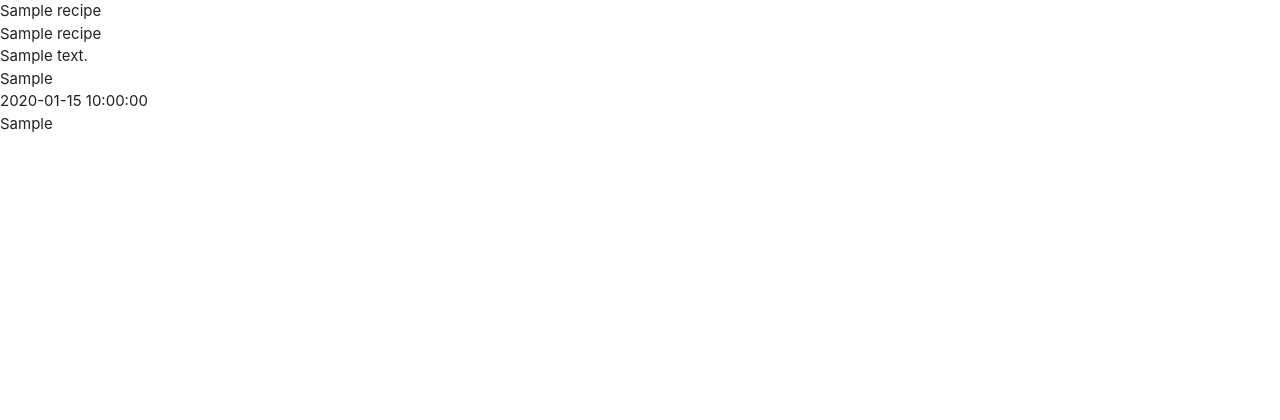
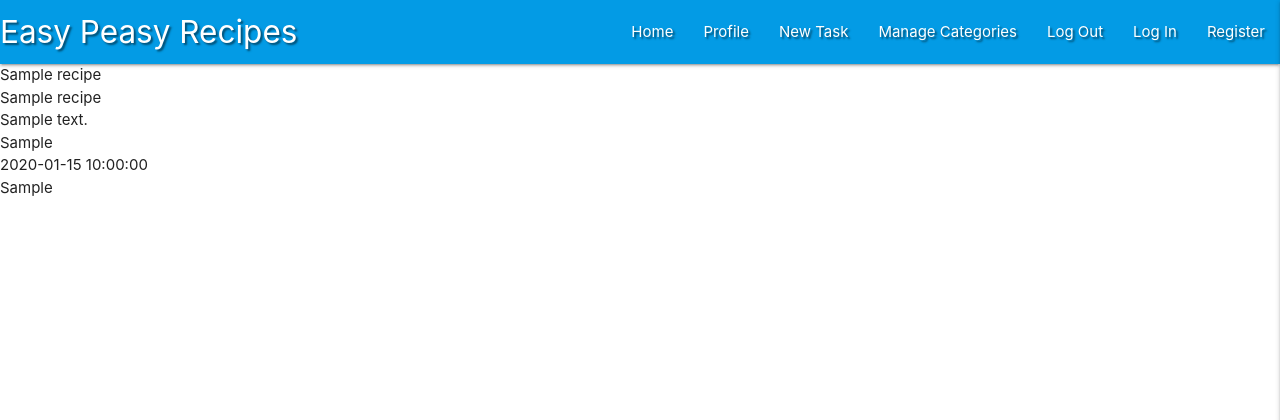
Before and after one commit to jay-o-sullivan/ms3-project, a Flask app: page / in a window 1280 px wide. Shown: the top 420 px of the page. Run offline with Flask 2, Linux system fonts and the light colour scheme; a database or web service that is not in the repository returns one stand-in record (values such as "Sample title"); some libraries are stand-ins or nearby versions.

Commit message:
Add Materialize Navbar and Sidenav

```diff
--- a/static/css/style.css
+++ b/static/css/style.css
@@ -0,0 +1,3 @@
+.text-shadow {
+    text-shadow: 2px 2px 2px rgba(0, 0, 0, 0.5);
+}
--- a/static/js/script.js
+++ b/static/js/script.js
@@ -0,0 +1,20 @@
+/*
+    jQuery for MaterializeCSS initialization
+*/
+
+$(document).ready(function () {
+    $(".sidenav").sidenav({edge: "right"});
+});
+
+
+
+
+
+/*
+    vanilla JavaScript for MaterializeCSS initialization
+*/
+
+// document.addEventListener('DOMContentLoaded', function () {
+//     let sidenavs = document.querySelectorAll(".sidenav");
+//     let sidenavsInstance = M.Sidenav.init(sidenavs, {edge: "right"});
+// });
--- a/templates/base.html
+++ b/templates/base.html
@@ -11,6 +11,38 @@
 </head>
 <body>
 
+    <header>
+        <!-- top navbar -->
+		<nav class="nav-extended text-shadow light-blue darken-1">
+			<div class="nav-wrapper">
+				<a href="{{ url_for('get_recipes') }}" class="brand-logo">Easy Peasy Recipes</a>
+				<a href="#" data-target="mobile-demo" class="sidenav-trigger right"><i class="fas fa-bars"></i></a>
+				<ul class="right hide-on-med-and-down">
+					<li><a href="{{ url_for('get_recipes') }}">Home</a></li>
+					<li><a href="#">Profile</a></li>
+					<li><a href="#">New Task</a></li>
+					<li><a href="#">Manage Categories</a></li>
+					<li><a href="#">Log Out</a></li>
+					<li><a href="#">Log In</a></li>
+					<li><a href="#">Register</a></li>
+				</ul>
+			</div>
+		</nav>
+
+        <!-- mobile sidenav -->
+		<ul class="sidenav" id="mobile-demo">
+            <li><h4 class="center-align light-blue-text text-darken 4">Easy Peasy Recipes</h4></li>
+            <li><a href="{{ url_for('get_recipes') }}">Home</a></li>
+            <li><a href="#">Profile</a></li>
+            <li><a href="#">New Task</a></li>
+            <li><a href="#">Manage Categories</a></li>
+            <li><a href="#">Log Out</a></li>
+            <li><a href="#">Log In</a></li>
+            <li><a href="#">Register</a></li>
+		</ul>
+	</header>
+
+
     {% block content %}
     {% endblock %}
     <script src="https://code.jquery.com/jquery-3.6.0.min.js" integrity="sha256-/xUj+3OJU5yExlq6GSYGSHk7tPXikynS7ogEvDej/m4=" crossorigin="anonymous"></script>
```
